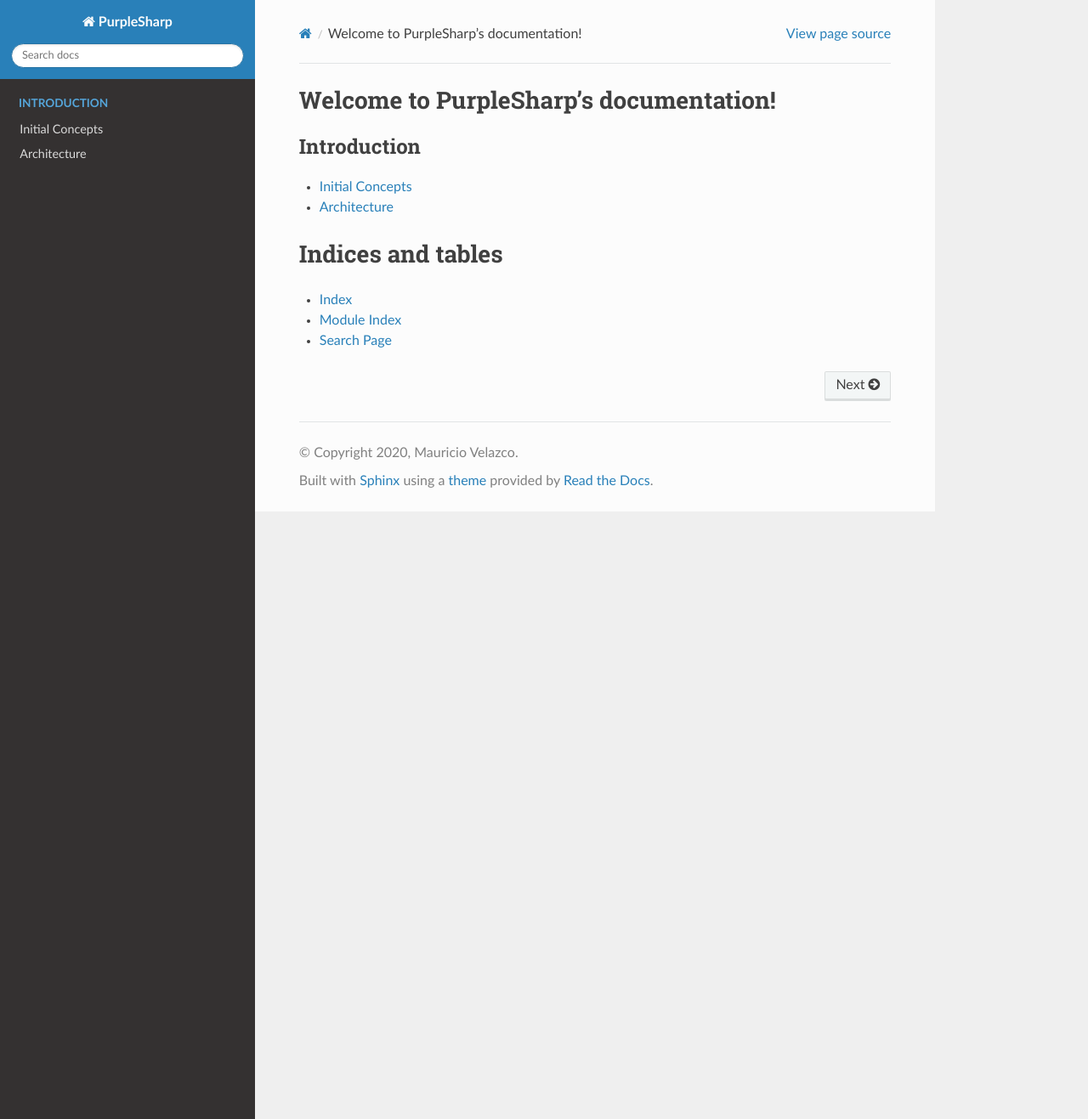
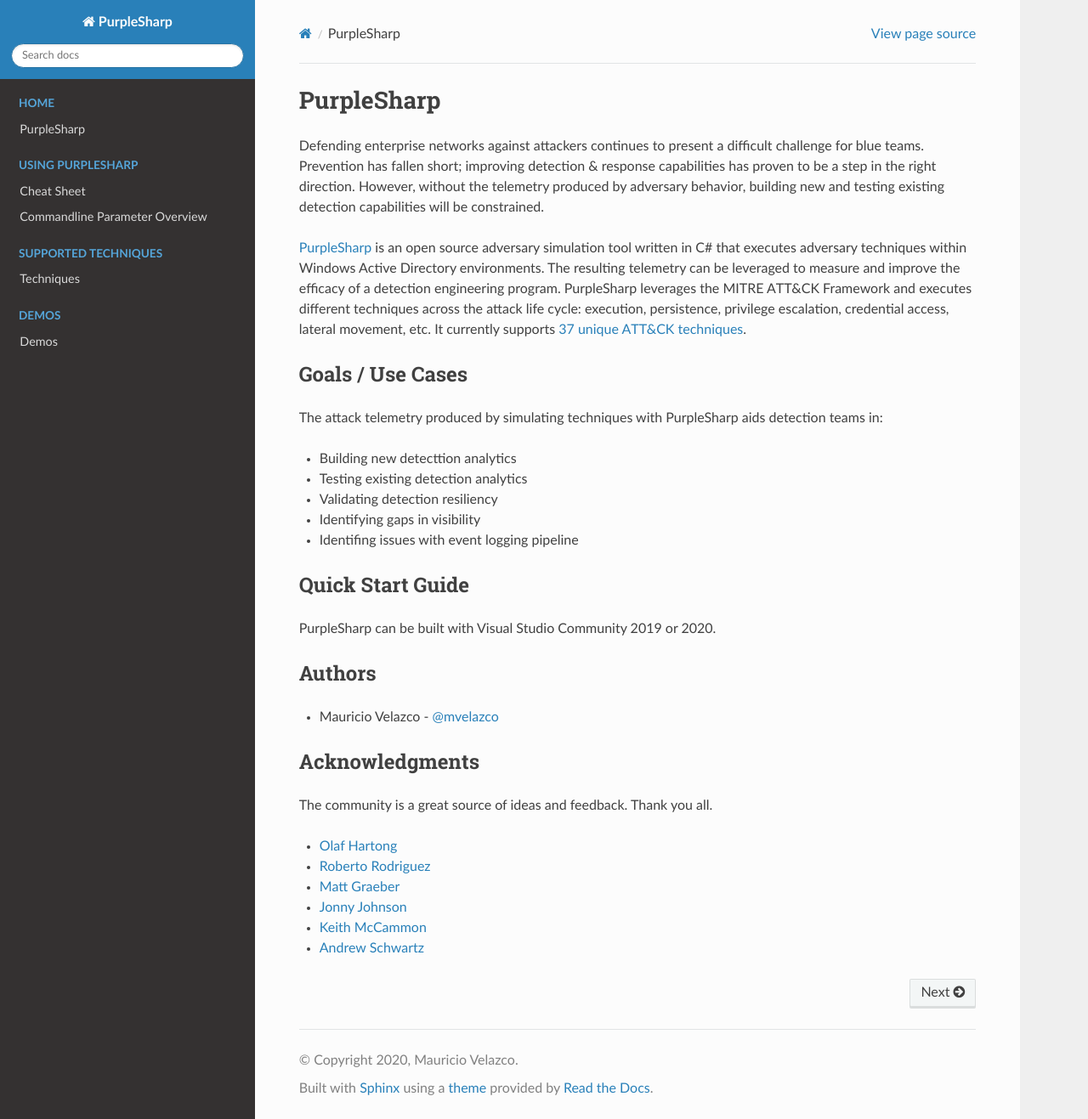
Before and after one commit to mvelazc0/PurpleSharp, a Sphinx documentation site: the page built from docs/source/index.rst, in a window 1280 px wide and 1317 px high. Shown: the whole window at 85% size. Built offline with Sphinx 7.4.7 and the Read the Docs theme 2.0.0, drawn with Linux system fonts in a browser that asks for light colours.

Commit message:
pushing documentation

```diff
--- /dev/null
+++ b/docs/source/_static/custom.css
@@ -0,0 +1,3 @@
+.wy-nav-content {
+max-width: 900px !important;
+}
--- a/docs/source/conf.py
+++ b/docs/source/conf.py
@@ -40,6 +40,10 @@
 # This pattern also affects html_static_path and html_extra_path.
 exclude_patterns = []
 
+source_suffix = {
+    '.rst': 'restructuredtext',
+    '.md': 'markdown',
+}
 
 # -- Options for HTML output -------------------------------------------------
 
@@ -54,3 +58,6 @@
 html_static_path = ['_static']
 
 master_doc = 'index'
+
+def setup(app):
+    app.add_css_file('custom.css')
--- a/docs/source/index.rst
+++ b/docs/source/index.rst
@@ -1,23 +1,91 @@
-.. PurpleSharp documentation master file, created by
-   sphinx-quickstart on Sat Jun 13 15:22:41 2020.
-   You can adapt this file completely to your liking, but it should at least
-   contain the root `toctree` directive.
+.. toctree::
+   :maxdepth: 2
+   :hidden:
+   :caption: Home
 
-Welcome to PurpleSharp's documentation!
-=======================================
+   PurpleSharp <home/purplesharp>
 
 .. toctree::
    :maxdepth: 2
-   :caption: Introduction
+   :hidden:
+   :caption: Using PurpleSharp
 
-   Initial Concepts <intro/initial>
-   Architecture <intro/architecture>
+   Cheat Sheet <using-purplesharp/cheatsheet>
+   Commandline Parameter Overview <using-purplesharp/parameters>
+
+.. toctree::
+   :maxdepth: 2
+   :hidden:
+   :caption: Supported Techniques
+
+   Techniques <techniques/techniques>
+
+.. toctree::
+   :maxdepth: 2
+   :hidden:
+   :caption: Demos
+
+   Demos <demos/demos>
 
 
 
-Indices and tables
-==================
+PurpleSharp
+===========
 
-* :ref:`genindex`
-* :ref:`modindex`
-* :ref:`search`
+Defending enterprise networks against attackers continues to present a difficult challenge for blue teams. Prevention has fallen short; improving detection
+& response capabilities has proven to be a step in the right direction. However, without the telemetry produced by adversary behavior, building new and testing
+existing detection capabilities will be constrained.
+
+PurpleSharp_ is an open source adversary simulation tool written in C# that executes adversary techniques within Windows
+Active Directory environments. The resulting telemetry can be leveraged to measure and improve the efficacy of a detection
+engineering program. PurpleSharp leverages the MITRE ATT&CK Framework and executes different techniques across the attack
+life cycle: execution, persistence, privilege escalation, credential access, lateral movement, etc. It currently supports
+`37 unique ATT&CK techniques`_.
+
+.. _PurpleSharp: https://github.com/mvelazc0/PurpleSharp
+
+.. _37 unique ATT&CK techniques: https://mitre-attack.github.io/attack-navigator/enterprise/#layerURL=https://raw.githubusercontent.com/mvelazc0/PurpleSharp/master/PurpleSharp/Json/PurpleSharp_navigator.json
+
+Goals / Use Cases
+-----------------
+
+The attack telemetry produced by simulating techniques with PurpleSharp aids detection teams in:
+
+- Building new detecttion analytics
+- Testing existing detection analytics
+- Validating detection resiliency
+- Identifying gaps in visibility
+- Identifing issues with event logging pipeline
+
+Quick Start Guide
+-----------------
+
+PurpleSharp can be built with Visual Studio Community 2019 or 2020.
+
+Authors
+-------
+
+- Mauricio Velazco - `@mvelazco`_
+
+.. _@mvelazco: www.google.com
+
+
+Acknowledgments
+---------------
+
+The community is a great source of ideas and feedback. Thank you all.
+
+- `Olaf Hartong`_
+- `Roberto Rodriguez`_
+- `Matt Graeber`_
+- `Jonny Johnson`_
+- `Keith McCammon`_
+- `Andrew Schwartz`_
+
+
+.. _Olaf Hartong: https://twitter.com/olafhartong
+.. _Roberto Rodriguez: https://twitter.com/Cyb3rWard0g
+.. _Matt Graeber: https://twitter.com/mattifestation
+.. _Jonny Johnson: https://twitter.com/jsecurity101
+.. _Keith McCammon: https://twitter.com/kwm
+.. _Andrew Schwartz: https://www.trustedsec.com/team/andrew-schwartz/
```
Also changed, not shown: docs/source/demos/demos.md (added, +2 -0 lines), docs/source/home/purplesharp.rst (added, +18 -0 lines), docs/source/intro/architecture.md (deleted, +0 -5 lines), docs/source/intro/initial.md (deleted, +0 -5 lines), docs/source/techniques/techniques.rst (added, +431 -0 lines), docs/source/using-purplesharp/cheatsheet.rst (added, +27 -0 lines), docs/source/using-purplesharp/parameters.rst (added, +131 -0 lines), docs/source/images/purplesharp-logo.png (added).
